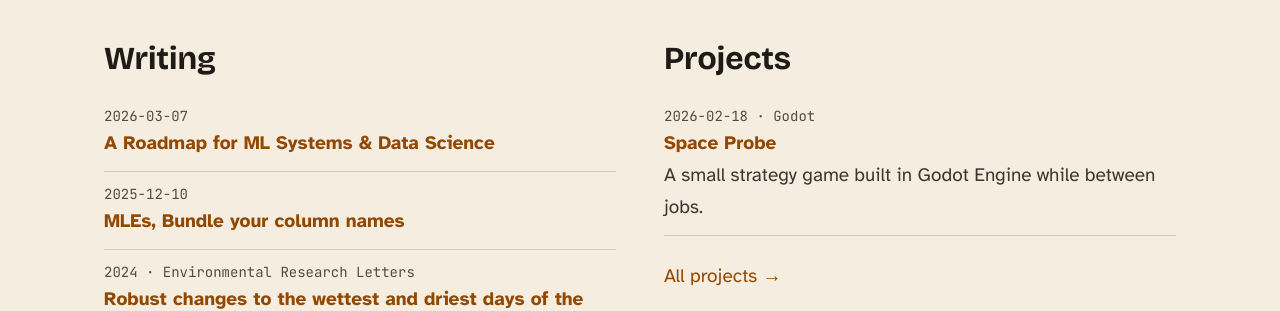
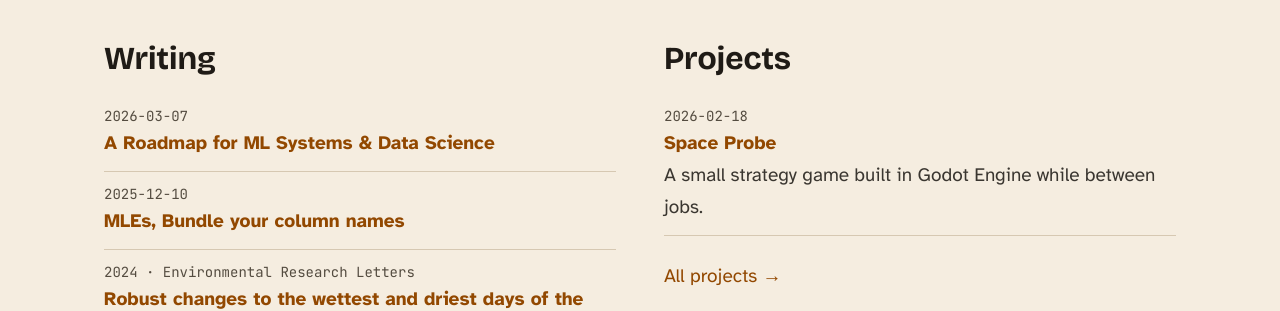
Before and after one commit to Graphight/Graphight.github.io, a Jekyll site: the page built from index.md, in a window 1280 px wide and 900 px high, scrolled down 1861 px. Shown: the part 282-593 px from the top of the window. Built offline with Jekyll 4.4.1, drawn with Linux system fonts in a browser that asks for light colours.

Commit message:
home: drop a repeated label and CSS rule

```diff
--- a/assets/css/site.scss
+++ b/assets/css/site.scss
@@ -147,7 +147,6 @@ th { background: var(--surf); color: var(--hi); }
 @media (min-width: 720px) { .pair { grid-template-columns: 1fr 1fr; } }
 .entries { list-style: none; margin: 0 0 24px; padding: 0; }
 .entries li { display: flex; flex-direction: column; padding: 12px 0; border-bottom: 1px solid var(--line); }
-.entries .when { font: 14px/1.5 $mono; color: var(--mute); }
 .entries a { font-weight: 700; }
 
 .article-end {
@@ -252,7 +251,7 @@ th { background: var(--surf); color: var(--hi); }
 .timeline summary::-webkit-details-marker { display: none; }
 .timeline summary::after { content: "+"; position: absolute; top: 0; right: 0; font: 20px/1.2 $mono; color: var(--kw); }
 .timeline details[open] summary::after { content: "−"; }
-.timeline .when { font: 14px/1.5 $mono; color: var(--mute); }
+.timeline .when, .entries .when { font: 14px/1.5 $mono; color: var(--mute); }
 .timeline .what { color: var(--hi); font-weight: 700; }
 .timeline .where { font-size: 16px; color: var(--mute); }
 .timeline .line { margin-top: 4px; }
--- a/index.md
+++ b/index.md
@@ -39,7 +39,7 @@ layout: default
   <section>
     <h2>Projects</h2>
     <ul class="entries">
-      <li><span class="when">2026-02-18 · Godot</span><a href="{{ '/pages/projects' | relative_url }}">Space Probe</a>A small strategy game built in Godot Engine while between jobs.</li>
+      <li><span class="when">2026-02-18</span><a href="{{ '/pages/projects' | relative_url }}">Space Probe</a>A small strategy game built in Godot Engine while between jobs.</li>
     </ul>
     <a href="{{ '/pages/projects' | relative_url }}">All projects →</a>
   </section>
```
